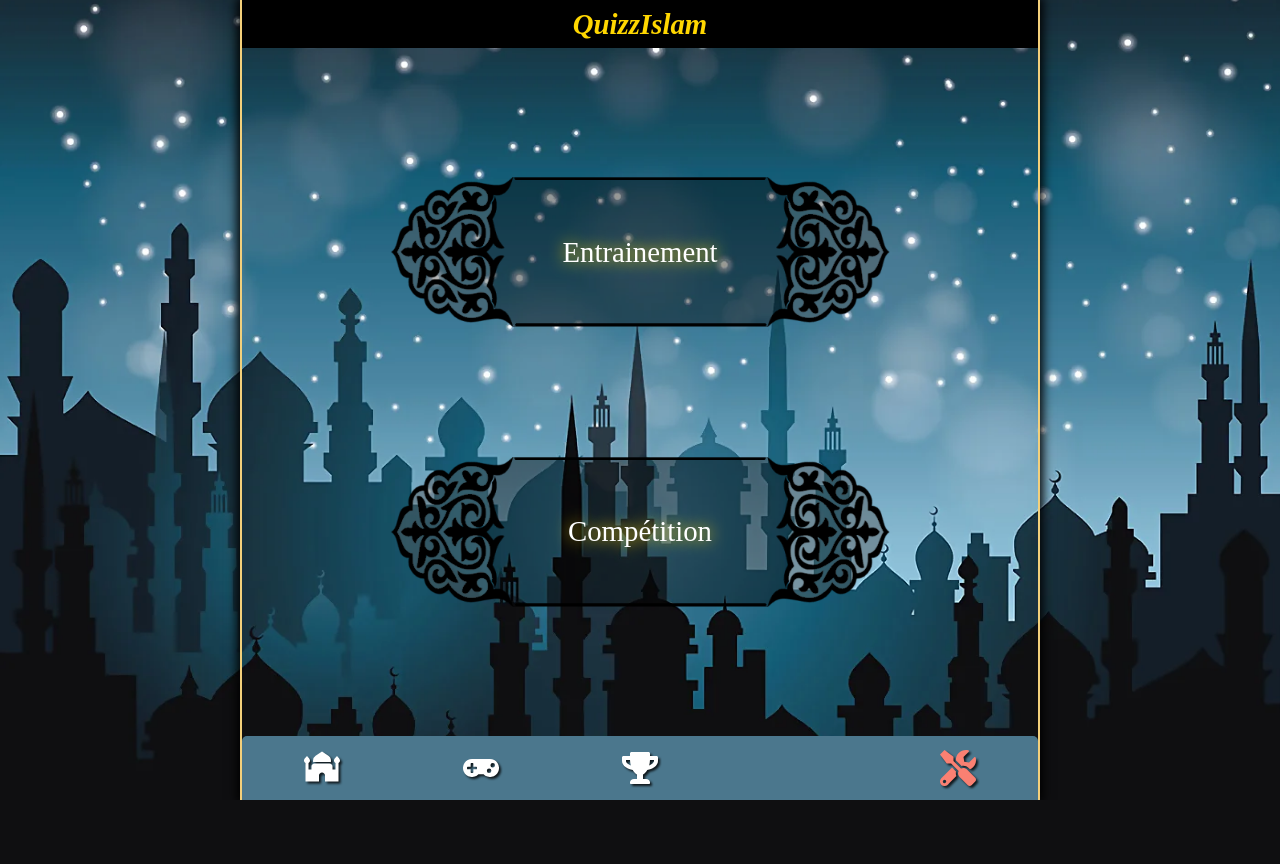
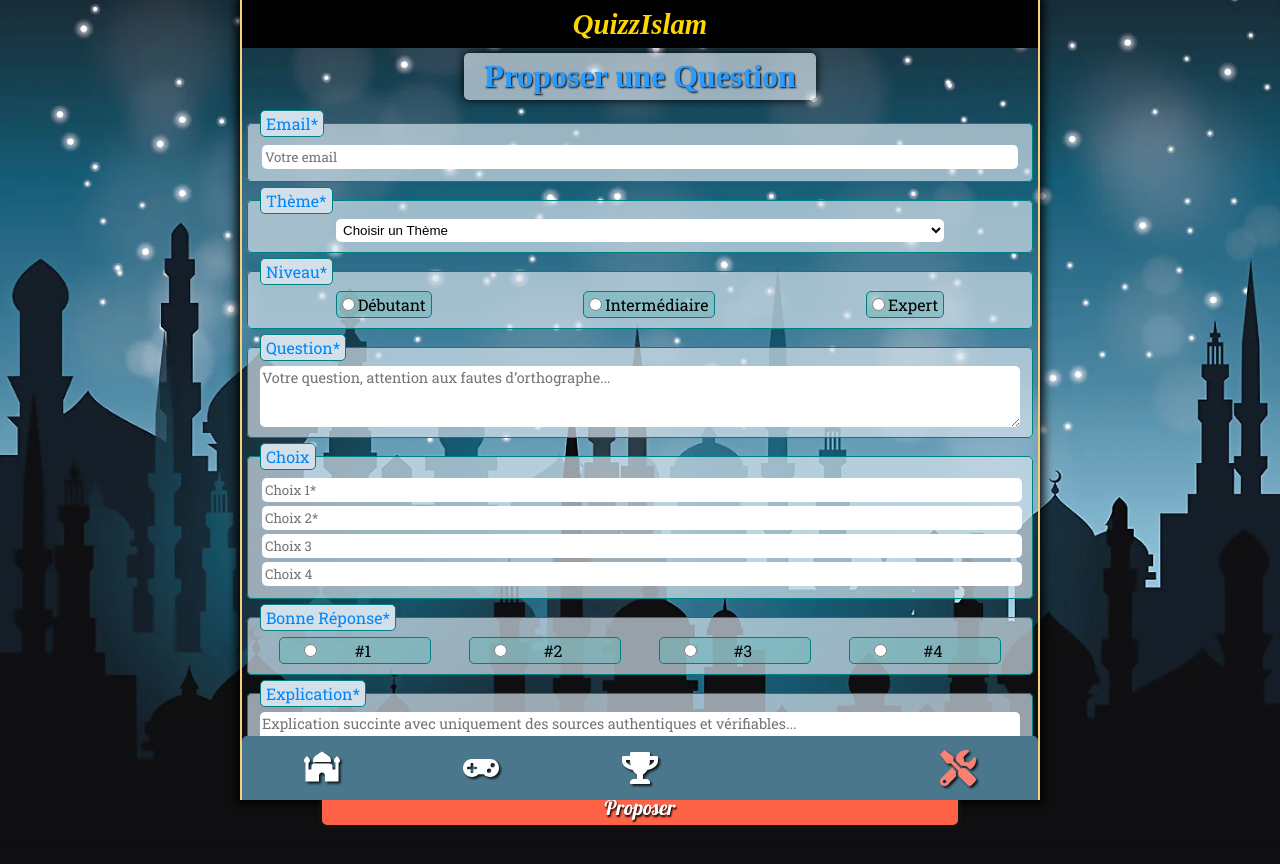
Before and after one commit to nadfri/react-quizzislam, a React (Create React App) app: page /settings/proposition in a window 1280 px wide. Shown: the top 864 px of the page. Before the commit the page ends 800 px from the top, so only its background shows below. Built offline with nearby package versions, Linux system fonts and the light colour scheme; no server answers; some icons are missing; a web font is replaced by a local one.

Commit message:
Feat: Send Proposition by EmailJS

```diff
--- a/src/Components/AjoutQuestions/AjoutQuestions.scss
+++ b/src/Components/AjoutQuestions/AjoutQuestions.scss
@@ -2,8 +2,8 @@
 	display: flex;
 	flex-direction: column;
 	align-items: center;
-	height: 86%;
 	animation: zoom 0.7s forwards;
+	padding-bottom: 50px;
 
 	form {
 		width: 100%;
@@ -66,7 +66,7 @@
 		}
 	}
 
-	input[type='text'] {
+	input[type='text'], input[type='email'] {
 		width: 100%;
 		border: none;
 		border-radius: 5px;
--- a/src/Components/App/App.js
+++ b/src/Components/App/App.js
@@ -23,6 +23,7 @@ import Admin from '../Admin/Admin';
 import Signalement from '../Signalement/Signalement';
 import Suggestion from '../Suggestion/Suggestion';
 import PwaButton from '../PwaButton/PwaButton';
+import Proposition from '../Proposition/Proposition';
 
 //CSS
 import './App.scss';
@@ -61,6 +62,7 @@ function App() {
           <Route exact path='/settings/forget' component={Forget} />
           <Route exact path='/settings/apropos' component={Apropos} />
           <Route exact path='/settings/suggestion' component={Suggestion} />
+          <Route exact path='/settings/proposition' component={Proposition} />
 
           <Route
             exact
--- a/src/Components/BoutonLink/BoutonLink.jsx
+++ b/src/Components/BoutonLink/BoutonLink.jsx
@@ -1,4 +1,3 @@
-import React from 'react';
 import './BoutonLink.scss';
 import { Link } from 'react-router-dom';
 import image from './buttonBlack.png';
--- a/src/Components/Home/Home.jsx
+++ b/src/Components/Home/Home.jsx
@@ -1,5 +1,6 @@
 import React from 'react';
 import BoutonLink from '../BoutonLink/BoutonLink';
+import { NavLink } from 'react-router-dom';
 import './Home.scss';
 
 function Home() {
@@ -7,6 +8,10 @@ function Home() {
     <div className='Home'>
       <BoutonLink link='/entrainement' content='Entrainement' />
       <BoutonLink link='/competition' content='Compétition' />
+
+      <NavLink to='/settings/proposition' className='link-proposition fadeIn'>
+        Proposer une Question
+      </NavLink>
     </div>
   );
 }
--- a/src/Components/Home/Home.scss
+++ b/src/Components/Home/Home.scss
@@ -6,4 +6,15 @@
   height: 86%;
   //flex:1
   animation: zoom 0.7s forwards;
+
+  .link-proposition {
+    box-shadow: none;
+    color: salmon;
+    transition: all 0.3s ease-in-out;
+    text-decoration: underline;
+
+    &:hover {
+      color: rgb(38, 147, 230);
     }
+  }
+}
--- /dev/null
+++ b/src/Components/Proposition/Proposition.jsx
@@ -0,0 +1,151 @@
+import React, { useState, useRef } from 'react';
+import emailjs from '@emailjs/browser';
+import Modal from '../Modal/Modal';
+import Loader from '../Loader/Loader';
+
+export default function Proposition() {
+  const form = useRef();
+
+  const config = {
+    SERVICE: process.env.REACT_APP_EMAILJS_SERVICE_ID,
+    TEMPLATE: process.env.REACT_APP_EMAILJS_TEMPLATE_ID,
+    PUBLIC_KEY: process.env.REACT_APP_EMAILJS_PUBLIC_KEY_ID,
+  };
+
+  const [displayModal, setDisplayModal] = useState(false);
+  const [modalText, setModalText] = useState('');
+  const [isLoading, setIsLoading] = useState(false);
+
+  const handleSubmit = (e) => {
+    e.preventDefault();
+    setIsLoading(true);
+
+    emailjs
+      .sendForm(config.SERVICE, config.TEMPLATE, form.current, config.PUBLIC_KEY)
+      .then(
+        () => {
+          setIsLoading(false);
+          setDisplayModal(true);
+          setModalText('Envoyé avec Succès');
+          form.current.reset();
+        },
+        (error) => {
+          console.error(error.text);
+          setIsLoading(false);
+          setDisplayModal(true);
+          setModalText("Echec de l'envoi, veuillez réessayer plus tard");
+        }
+      );
+  };
+
+  return (
+    <div className='AjoutQuestions'>
+      <h1>Proposer une Question</h1>
+
+      <form onSubmit={handleSubmit} className='form' ref={form}>
+        <fieldset>
+          <legend>Email*</legend>
+          <input
+            type='text'
+            name='email'
+            placeholder='Votre email'
+            pattern="[A-Za-z0-9._+\-']+@[A-Za-z0-9.\-]+\.[A-Za-z]{2,}"
+            required
+          />
+        </fieldset>
+
+        <fieldset>
+          <legend>Thème*</legend>
+          <select name='theme' required>
+            <option value=''>Choisir un Thème</option>
+            <option value='coran'>Coran</option>
+            <option value='histoire'>Histoire</option>
+            <option value='prophete'>Muhammad ﷺ</option>
+            <option value='lesProphetes'>Les Prophètes</option>
+            <option value='jurisprudence'>Jurisprudence</option>
+            <option value='textes'>Textes en Islam</option>
+            <option value='compagnons'>Les Compagnons</option>
+            <option value='culture'>Culture Générale</option>
+          </select>
+        </fieldset>
+        <fieldset>
+          <legend>Niveau*</legend>
+
+          <span className='radio'>
+            <input type='radio' id='debutant' name='niveau' value='1' required />
+            <label htmlFor='debutant'>Débutant</label>
+          </span>
+          <span className='radio '>
+            <input type='radio' id='intermediaire' name='niveau' value='2' />
+            <label htmlFor='intermediaire'>Intermédiaire</label>
+          </span>
+          <span className='radio'>
+            <input type='radio' id='expert' name='niveau' value='3' />
+            <label htmlFor='expert'>Expert</label>
+          </span>
+        </fieldset>
+
+        <fieldset>
+          <legend>Question*</legend>
+          <textarea
+            rows='3'
+            name='question'
+            placeholder='Votre question, attention aux fautes d’orthographe...'
+            maxLength={300}
+            required
+          />
+        </fieldset>
+
+        <fieldset className='column'>
+          <legend>Choix</legend>
+          <input type='text' id='choix1' name='choix1' required placeholder='Choix 1*' />
+
+          <input type='text' id='choix2' name='choix2' required placeholder='Choix 2*' />
+
+          <input type='text' id='choix3' name='choix3' placeholder='Choix 3' />
+          <input type='text' id='choix4' name='choix4' placeholder='Choix 4' />
+        </fieldset>
+        <fieldset>
+          <legend>Bonne Réponse*</legend>
+
+          <span className='radio medium'>
+            <input type='radio' id='rep1' name='reponse' value='1' required />
+            <label htmlFor='rep1'>#1</label>
+          </span>
+
+          <span className='radio medium'>
+            <input type='radio' id='rep2' name='reponse' value='2' />
+            <label htmlFor='rep2'>#2</label>
+          </span>
+
+          <span className='radio medium'>
+            <input type='radio' id='rep3' name='reponse' value='3' />
+            <label htmlFor='rep3'>#3</label>
+          </span>
+
+          <span className='radio medium'>
+            <input type='radio' id='rep4' name='reponse' value='4' />
+            <label htmlFor='rep4'>#4</label>
+          </span>
+        </fieldset>
+
+        <fieldset>
+          <legend>Explication*</legend>
+          <textarea
+            rows='3'
+            name='explication'
+            placeholder='Explication succinte avec uniquement des sources authentiques et vérifiables...'
+            maxLength={300}
+            required
+          />
+        </fieldset>
+
+        <button type='submit' disabled={isLoading}>Proposer</button>
+      </form>
+
+      {isLoading && <Loader />}
+
+      {displayModal && <Modal h1={modalText} close={() => setDisplayModal(false)} />}
+    </div>
+  );
+}
--- a/src/Components/Settings/Settings.jsx
+++ b/src/Components/Settings/Settings.jsx
@@ -6,6 +6,7 @@ function Settings() {
 	return (
 		<div className='Settings'>
 			<Link to='/settings/suggestion'>Une Suggestion</Link>
+			<Link to='/settings/proposition'>Proposer une Question</Link>
 			<Link to='/settings/signalement'>Signaler une Erreur</Link>
 			<a href='https://www.youtube.com/watch?v=DASaHIKKD2Q'>Installation Sur Iphone</a>
 			<Link to='/settings/apropos'>À propos</Link>
```
Lines whose indentation alone changed are shown as unchanged.
